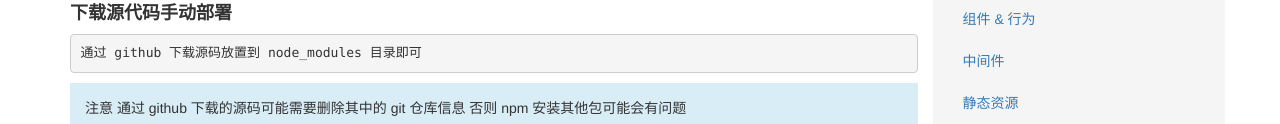
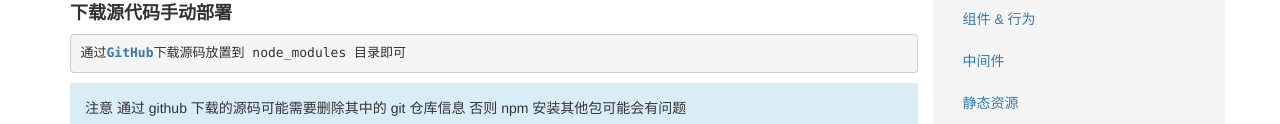
Before and after one commit to afuafuyo/ynode, a website: page doc/index.html in a window 1280 px wide. Shown: the part 389-513 px from the top of the page. Drawn offline with nearby package versions, Linux system fonts and the light colour scheme.

Commit message:
change doc

```diff
--- a/doc/index.html
+++ b/doc/index.html
@@ -45,7 +45,7 @@
 
             <h4><b>下载源代码手动部署</b></h4>
             <p>
-                <pre>通过 github 下载源码放置到 node_modules 目录即可</pre>
+                <pre>通过<a target="_blank" href="https://github.com/yulipu/ynode"><b>GitHub</b></a>下载源码放置到 node_modules 目录即可</pre>
                 <p class="bg-info">
                     注意 通过 github 下载的源码可能需要删除其中的 git 仓库信息
                     否则 npm 安装其他包可能会有问题
```
